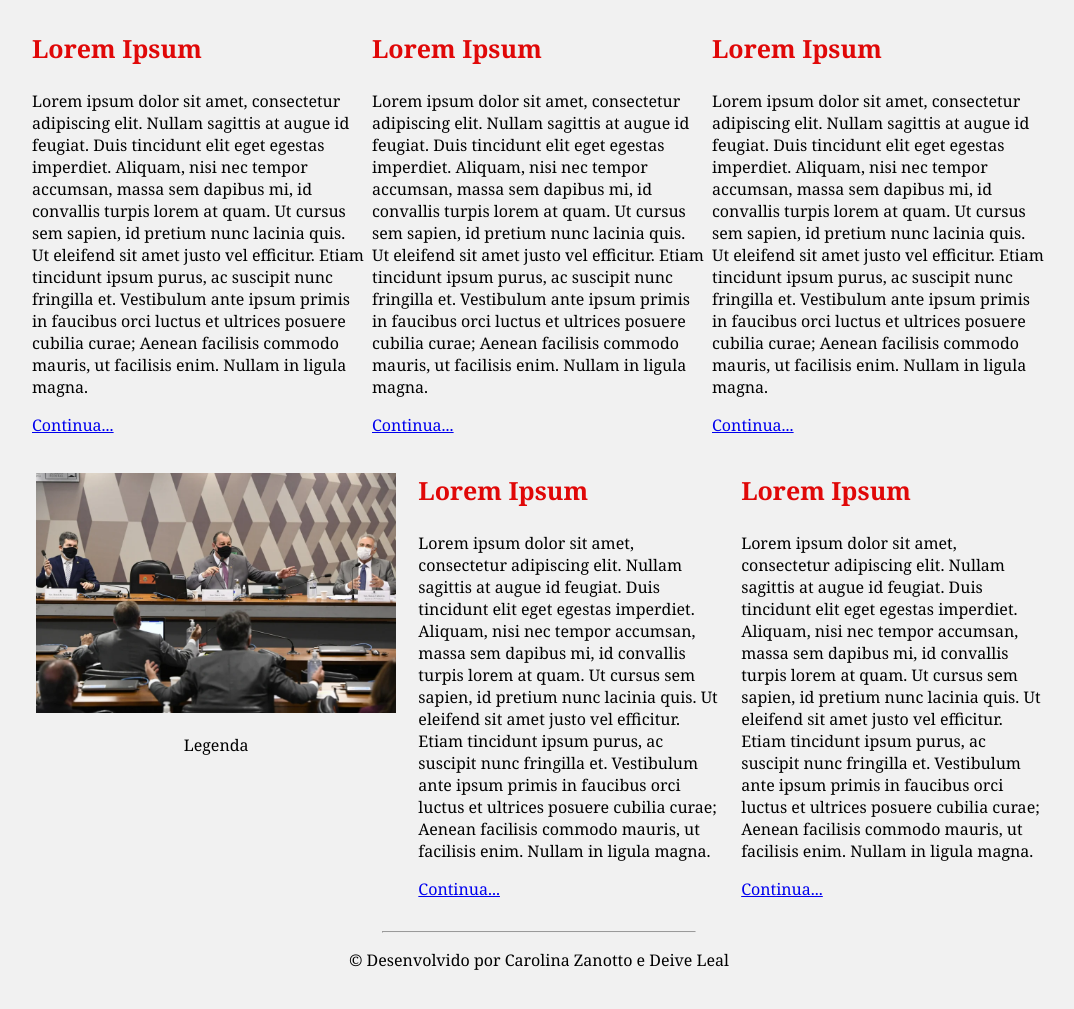
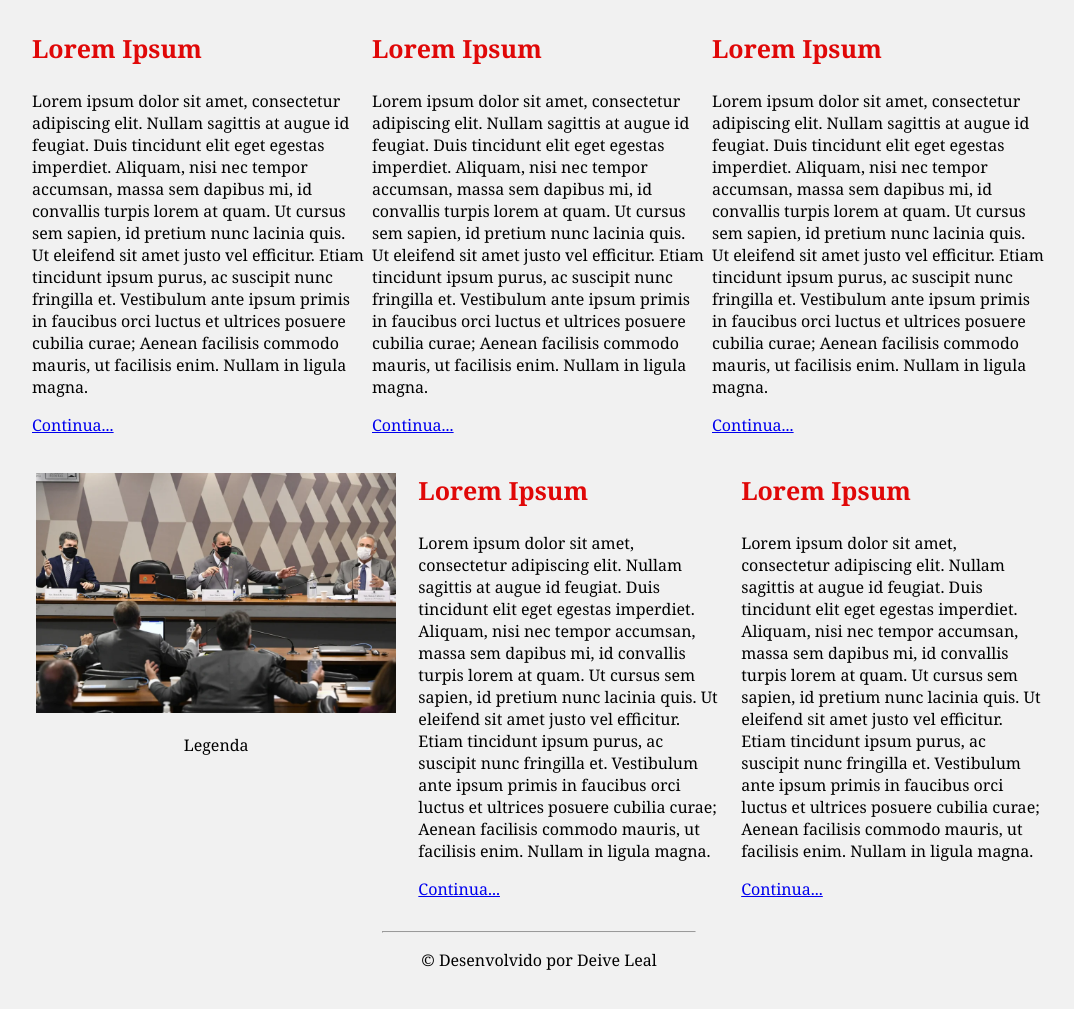
Before and after one commit to deiveleal/diario_de_dados, a website: page index.html in a window 1280 px wide. Shown: the part 828-1837 px from the top of the page, without its empty margins (101-1175 px from the left). Drawn offline with Linux system fonts and the light colour scheme.

Commit message:
Update 2021-05-19

```diff
--- a/index.html
+++ b/index.html
@@ -156,6 +156,6 @@
   <br />
   <footer id="rodape">
     <hr />
-    <p>&copy; Desenvolvido por Carolina Zanotto e Deive Leal</p>
+    <p>&copy; Desenvolvido por Deive Leal</p>
   </footer>
 </html>
```
Also changed, not shown: pages/educacao.html (+1 -1 lines), pages/politica.html (+1 -1 lines), pages/saude.html (+1 -1 lines), .github/workflows/firebase-hosting-merge.yml, .github/workflows/firebase-hosting-pull-request.yml.
